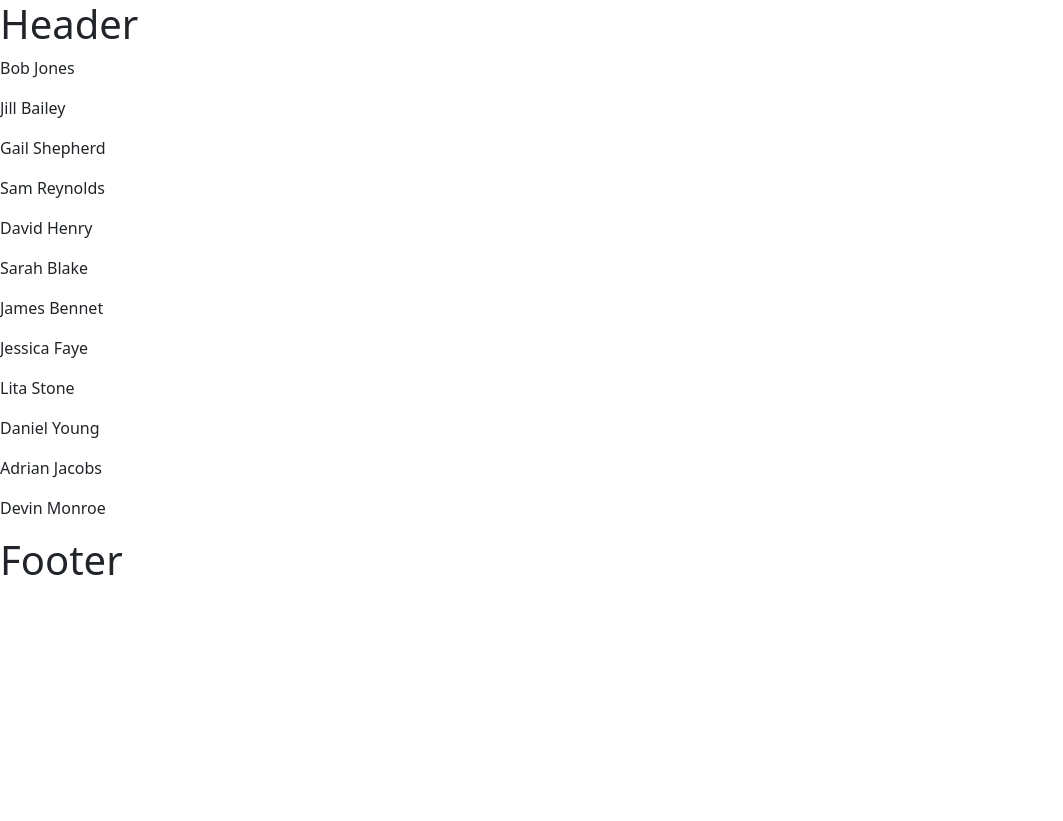
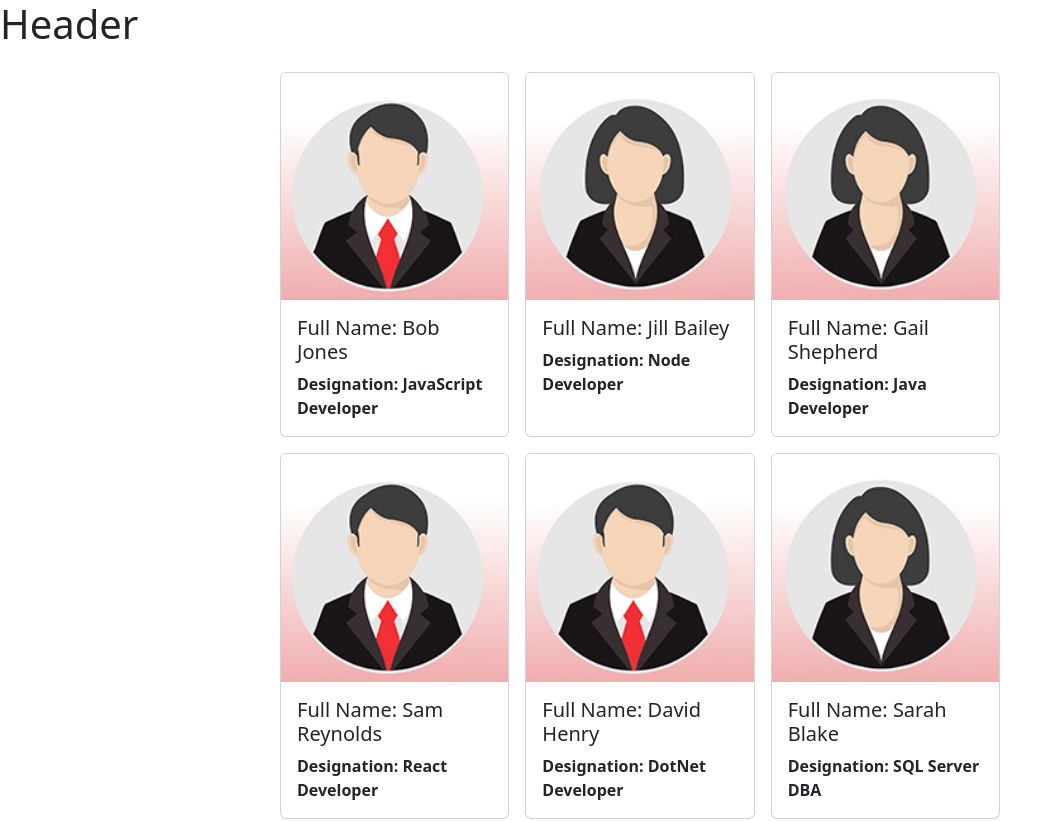
Before and after one commit to Valentin2304/freeCodeCamp-React-JavaScript-Framework-Course, a React (Create React App) app in the folder teammemberallocations/: page / in a window 1280 px wide. Shown: the top 821 px of the page, without its empty margins (0-1063 px from the left). Before the commit the page ends 800 px from the top, so only its background shows below. Built offline with nearby package versions, Linux system fonts and the light colour scheme.

Commit message:
Employees update

```diff
--- a/teammemberallocations/src/App.css
+++ b/teammemberallocations/src/App.css
@@ -2,3 +2,8 @@
   font-family: Arial;
 
 }
+
+.card-collection{
+  display:grid;
+  grid-template-columns: 1fr 1fr 1fr;
+}
--- a/teammemberallocations/src/Employees.jsx
+++ b/teammemberallocations/src/Employees.jsx
@@ -1,4 +1,6 @@
  import {useState} from 'react';
+import femaleProfile from './images/femaleProfile.jpg'
+import maleProfile from './images/maleProfile.jpg'
 
 const Employees = () => {
     const [employees, setEmployees] = useState([{
@@ -89,12 +91,27 @@
 
 
     return (
-        <main>
-            {
-                employees.map((employee) => (
-                    <p>{employee.fullName}</p>
-                ))
-            }
+        <main className="container">
+            <div class="row justify-content-center mt-3 mb-3">
+                <div class="col-8">
+                    <div class="card-collection">
+                    {
+                        employees.map((employee) => (
+                            <div id={employee.id} className="card m-2" style={{cursor: "pointer"}}>
+
+                                {(employee.gender === "male")?<img src={maleProfile} className="card-img-top"/>
+                                                             :<img src={femaleProfile} className="card-img-top"/>}
+                                    <div className="card-body">
+                                        <h5 className="card-title">Full Name: {employee.fullName}</h5>
+                                        <p className="card-text"><b>Designation: {employee.designation}</b></p>
+                                    </div>
+
+                            </div>
+                        ))
+                    }
+                    </div>
+                </div>
+            </div>
         </main>
     );
 };
```
